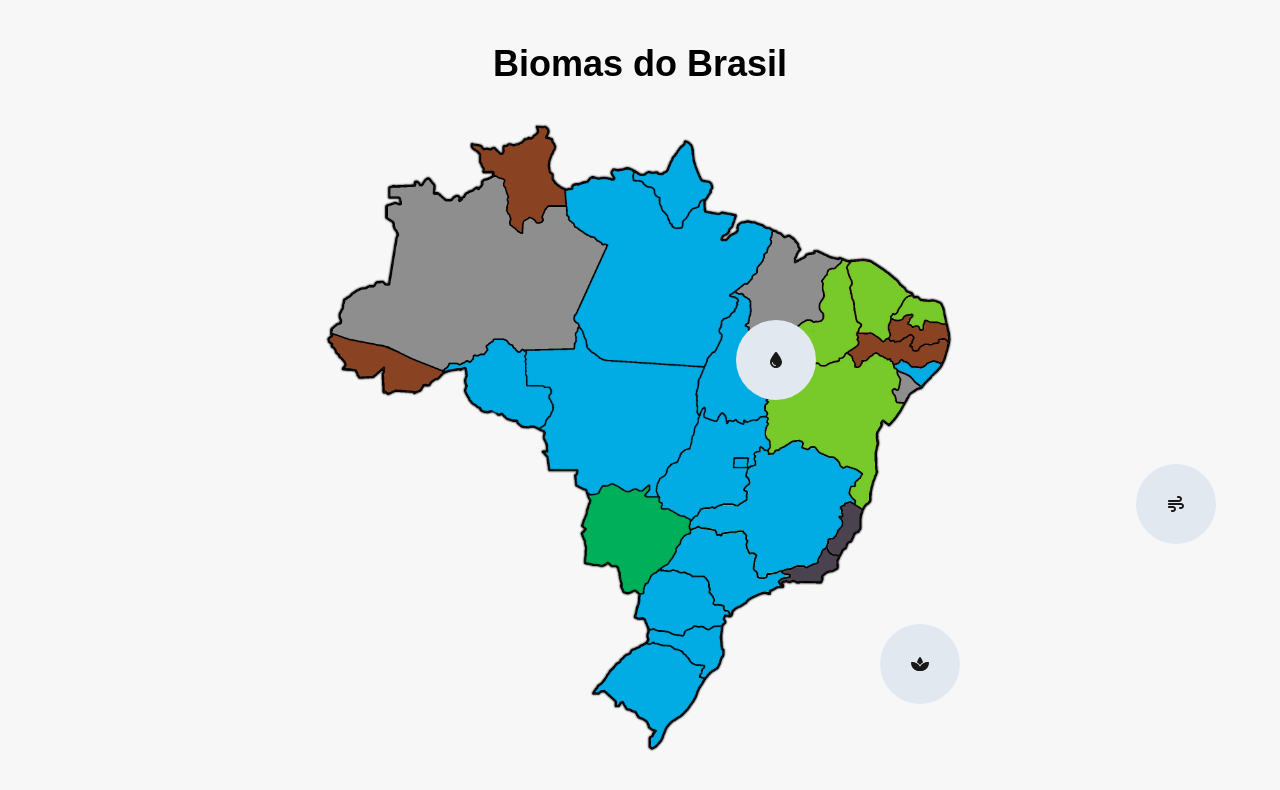
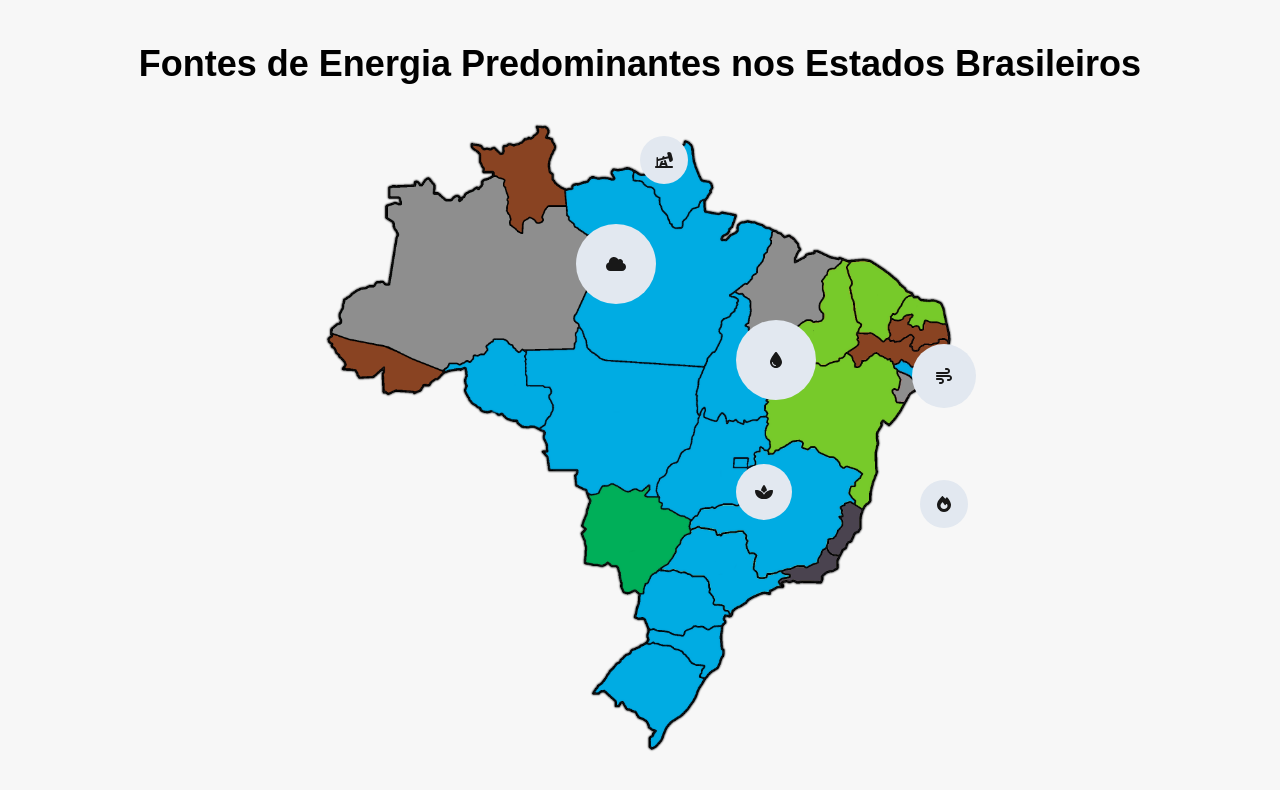
Before and after one commit to AbelardoOk/Projeto-Hackaton, a Next.js app: page /mapa in a window 1280 px wide. Shown: the top 790 px of the page. Built offline with nearby package versions, Linux system fonts and the light colour scheme.

Commit message:
Mapa concluido

```diff
--- a/src/app/mapa/page.tsx
+++ b/src/app/mapa/page.tsx
@@ -2,6 +2,9 @@ import Image from "next/image";
 import { BotaoHidreletrica } from "@/components/hidreletrica";
 import { BotaoEolica } from "@/components/eolica";
 import { BotaoBiomassa } from "@/components/biomassa";
+import { BotaoGas } from "@/components/gas";
+import { BotaoPetroleo } from "@/components/petroleo";
+import { BotaoCarvao } from "@/components/carvao";
 import { Card } from "@/components/card";
 import { CardEolica } from "@/components/cardEolica";
 import { CardBiomassa } from "@/components/cardBiomassa";
@@ -22,9 +25,12 @@ export default function Home({ searchParams }: SearchParamProps) {
         <BotaoHidreletrica />
         <BotaoEolica />
         <BotaoBiomassa />
+        <BotaoGas />
+        <BotaoPetroleo />
+        <BotaoCarvao />
 
         <div className="h-[100vh] w-[100vw] flex flex-col justify-center items-center gap-8">
-            <h1 className="text-black font-bold text-4xl">Biomas do Brasil</h1>
+            <h1 className="text-black font-bold text-4xl">Fontes de Energia Predominantes nos Estados Brasileiros</h1>
             <Image className="h-[80vh] w-fit" src={"/mapaEnergia.png"} alt="" width={1080} height={1080} />
         </div>
 
--- a/src/components/biomassa.tsx
+++ b/src/components/biomassa.tsx
@@ -1,11 +1,10 @@
 import { faSpa } from '@fortawesome/free-solid-svg-icons'
 import { FontAwesomeIcon } from '@fortawesome/react-fontawesome'
-import Link from 'next/link'
 
 export function BotaoBiomassa(){
     return(
-        <Link href="/mapa/?biomassa=true" className="flex justify-center items-center absolute p-2 h-20 w-20 rounded-full bg-slate-200 mt-[39rem] ml-[55rem] hover:scale-125 transition-all">
+        <div className="flex justify-center items-center absolute p-2 h-14   w-14 rounded-full bg-slate-200 mt-[29rem] ml-[46rem] hover:scale-125 transition-all">
             <FontAwesomeIcon color='#181818' height={48} icon={faSpa} />
-        </Link>
+        </div>
     )
 }
--- a/src/components/eolica.tsx
+++ b/src/components/eolica.tsx
@@ -1,11 +1,10 @@
 import { faWind } from '@fortawesome/free-solid-svg-icons'
 import { FontAwesomeIcon } from '@fortawesome/react-fontawesome'
-import Link from 'next/link'
 
 export function BotaoEolica(){
     return(
-        <Link href="/mapa/?eolica=true" className="flex justify-center items-center absolute p-2 h-20 w-20 rounded-full bg-slate-200 mt-[29rem] ml-[71rem] hover:scale-125 transition-all">
-            <FontAwesomeIcon color='#181818' height={48} icon={faWind} />
-        </Link>
+        <div className="flex justify-center items-center absolute p-2 h-16 w-16 rounded-full bg-slate-200 mt-[21.5em] ml-[57rem] hover:scale-125 transition-all">
+            <FontAwesomeIcon color='#181818' height={40} icon={faWind} />
+        </div>
     )
 }
```
